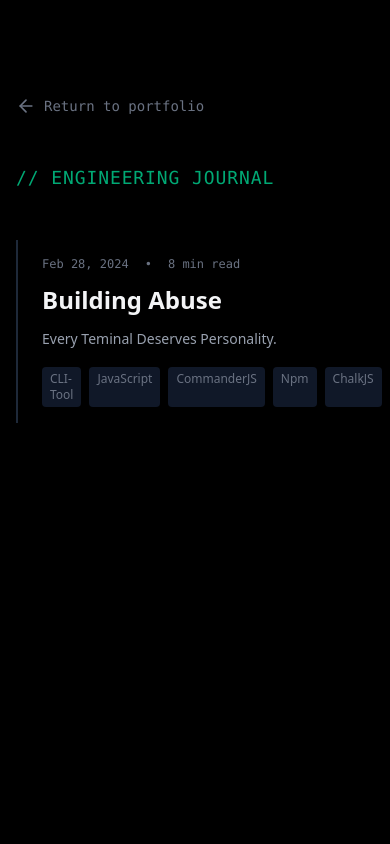
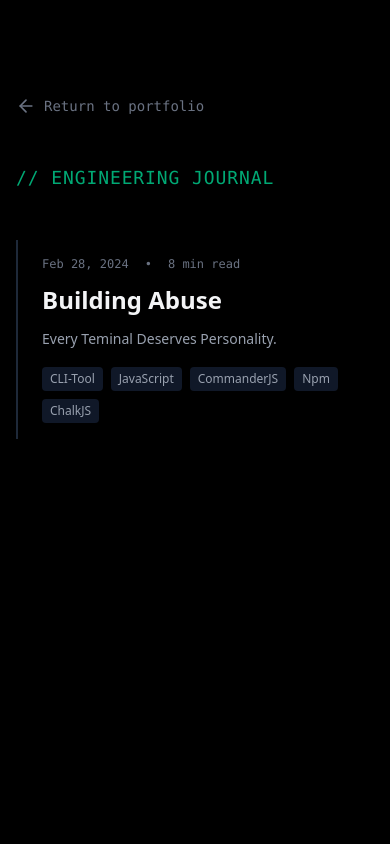
Before and after one commit to neekunjchaturvedi/Portfolio, a React (Vite) app in the folder Client/: page /blogs in a window 390 px wide. Shown: the top 844 px of the page. Built offline with nearby package versions, Linux system fonts and the light colour scheme.

Commit message:
fix: responsive/tags

```diff
--- a/Client/src/components/sections/blogsSection.tsx
+++ b/Client/src/components/sections/blogsSection.tsx
@@ -55,11 +55,11 @@ const MinimalBlogListSection: React.FC<MinimalBlogListSectionProps> = ({
                 {post.excerpt}
               </p>
 
-              <div className="flex gap-2">
+              <div className="flex flex-wrap gap-2">
                 {post.tags.map((tag) => (
                   <span
                     key={tag}
-                    className="text-xs bg-gray-900 text-gray-500 px-2 py-1 rounded"
+                    className="text-xs bg-gray-900 text-gray-400 px-2 py-1 rounded whitespace-nowrap"
                   >
                     {tag}
                   </span>
```
